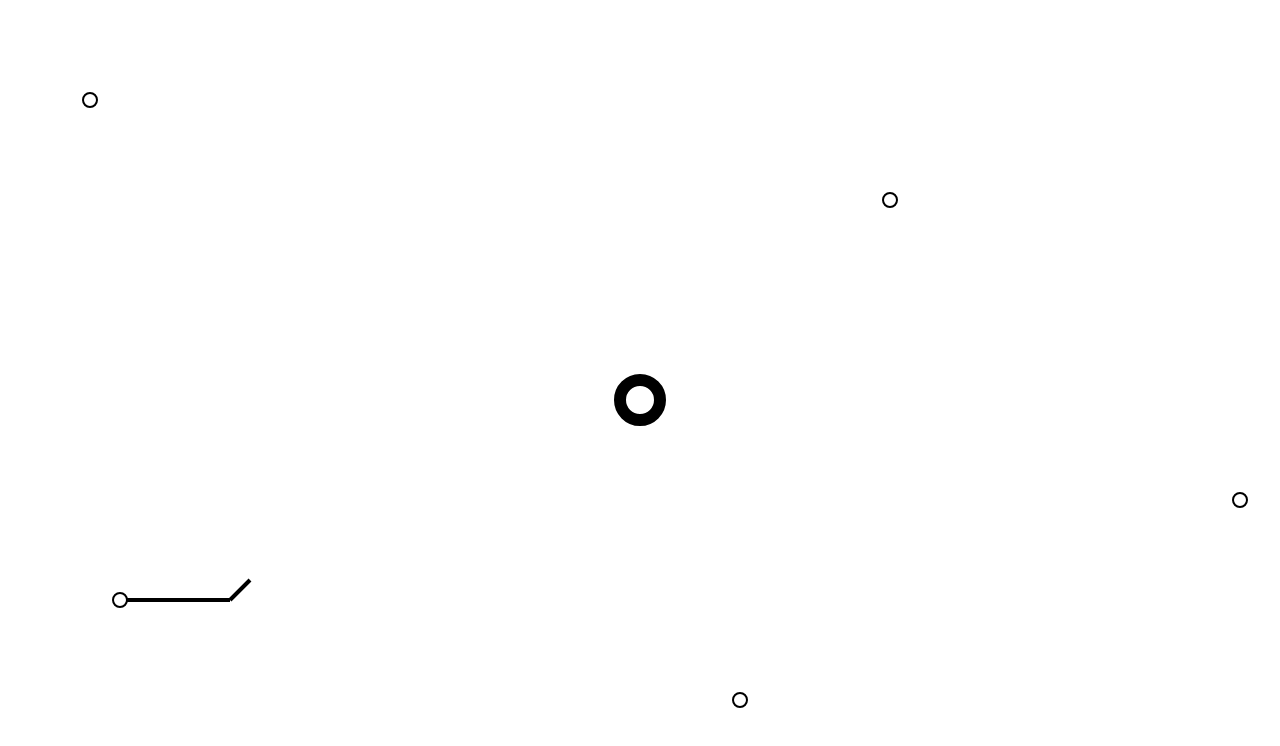
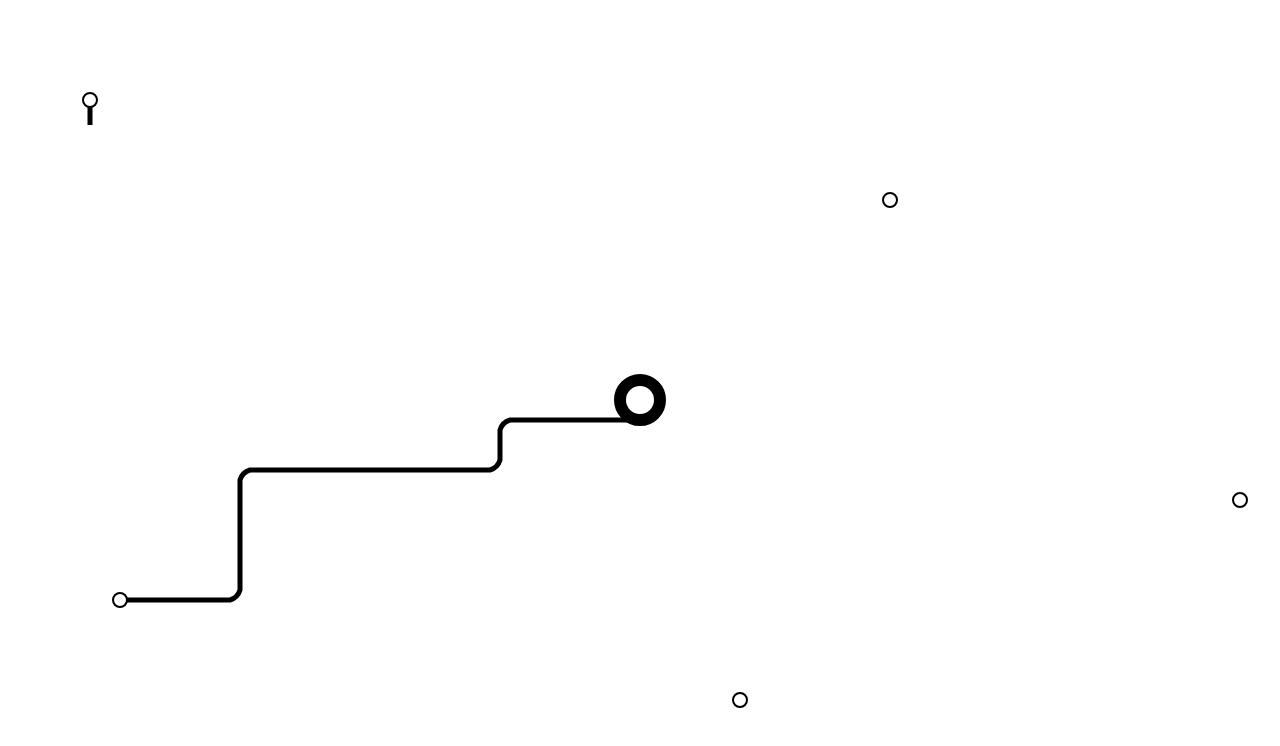
Before and after one commit to Gitbyt3/Portfolio-Project, a React (Vite) app in the folder SPOTFOLIO/: page / in a window 1280 px wide. Shown: the top 746 px of the page. Built offline with nearby package versions, Linux system fonts and the light colour scheme.

Commit message:
Added some paths

```diff
--- a/SPOTFOLIO/src/App.jsx
+++ b/SPOTFOLIO/src/App.jsx
@@ -7,17 +7,14 @@ function App() {
 
   return (
     <svg viewBox="0 0 1000 800" preserveAspectRatio="xMidYMid meet" className="w-screen h-screen">
-      <path d="M -20 600 L 90 600 M 90 600 Q 100 590 110 580
+      <path d=" M -20 600 H 90 A 15 15 0 0 0 100 590 V 480 A 15 15 0 0 1 110 470 H 350 A 15 15 0 0 0 360 460 V 430 A 15 15 0 0 1 370 420 H 500" fill="none" className="stroke-black stroke-5"/>
+      <Station x="-20" y="600"/>
 
-
-
-
-
-
-
-
-      // L 200 500 M 200 500 L 400 500 M 400 500 L 400 400 M 400 400 L 500 400" className="stroke-black stroke-4"/>
-      <Station x="-20" y="600"/>
+      <path d=" M -50 100
+                L -50 125
+                M
+                "
+      className="stroke-black stroke-5"/>
       <Station x="1100" y="500"/>
       <Station x="750" y="200"/>
       <Station x="600" y="700"/>
```
